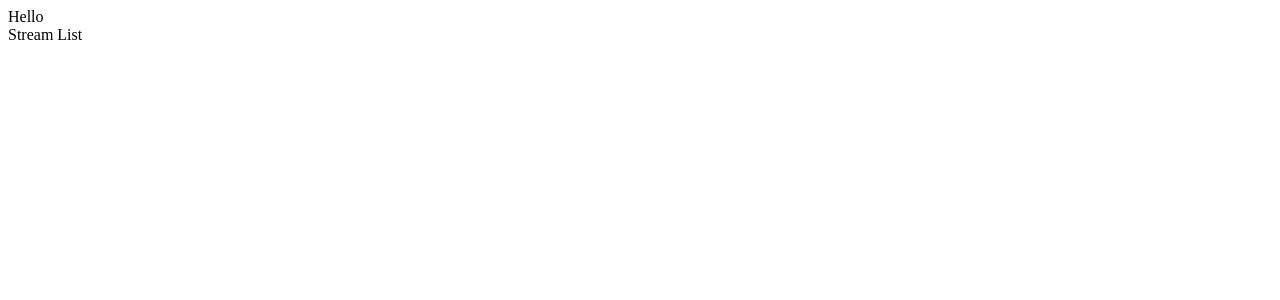
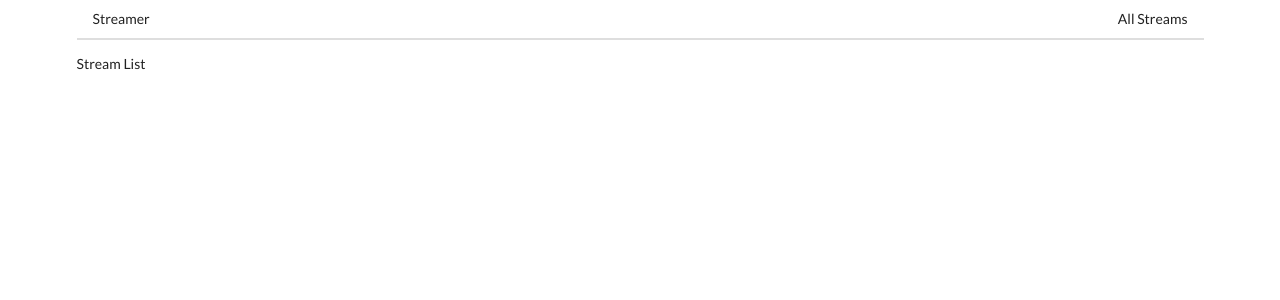
Before and after one commit to ruffryder/video-stream-app, a React (Create React App) app: page / in a window 1280 px wide. Shown: the top 300 px of the page. Built offline with nearby package versions, Linux system fonts and the light colour scheme.

Commit message:
Header component added

```diff
--- a/public/index.html
+++ b/public/index.html
@@ -3,6 +3,10 @@
   <head>
     <meta charset="utf-8" />
     <link rel="icon" href="%PUBLIC_URL%/favicon.ico" />
+    <link
+      rel="stylesheet"
+      href="https://cdnjs.cloudflare.com/ajax/libs/semantic-ui/2.4.1/semantic.min.css"
+    />
     <meta name="viewport" content="width=device-width, initial-scale=1" />
     <meta name="theme-color" content="#000000" />
     <meta
--- a/src/components/App.js
+++ b/src/components/App.js
@@ -5,12 +5,14 @@
 import StreamEdit from "./Streams/StreamEdit";
 import StreamShow from "./Streams/StreamShow";
 import StreamList from "./Streams/StreamList";
+import Header from "./Header";
+
 function App() {
   return (
-    <div className="App">
-      <header className="App-header">Hello</header>
+    <div className="ui container">
       <BrowserRouter>
         <div>
+          <Header />
           <Route path="/" exact component={StreamList} />
           <Route path="/streams/new" component={StreamCreate} />
           <Route path="/streams/edit" component={StreamEdit} />
--- /dev/null
+++ b/src/components/Header.js
@@ -0,0 +1,19 @@
+import React from "react";
+import { Link } from "react-router-dom";
+
+function Header() {
+  return (
+    <div className="ui secondary pointing menu">
+      <Link to="/" className="item">
+        Streamer
+      </Link>
+      <div className="right menu">
+        <Link to="/" className="item">
+          All Streams
+        </Link>
+      </div>
+    </div>
+  );
+}
+
+export default Header;
```
